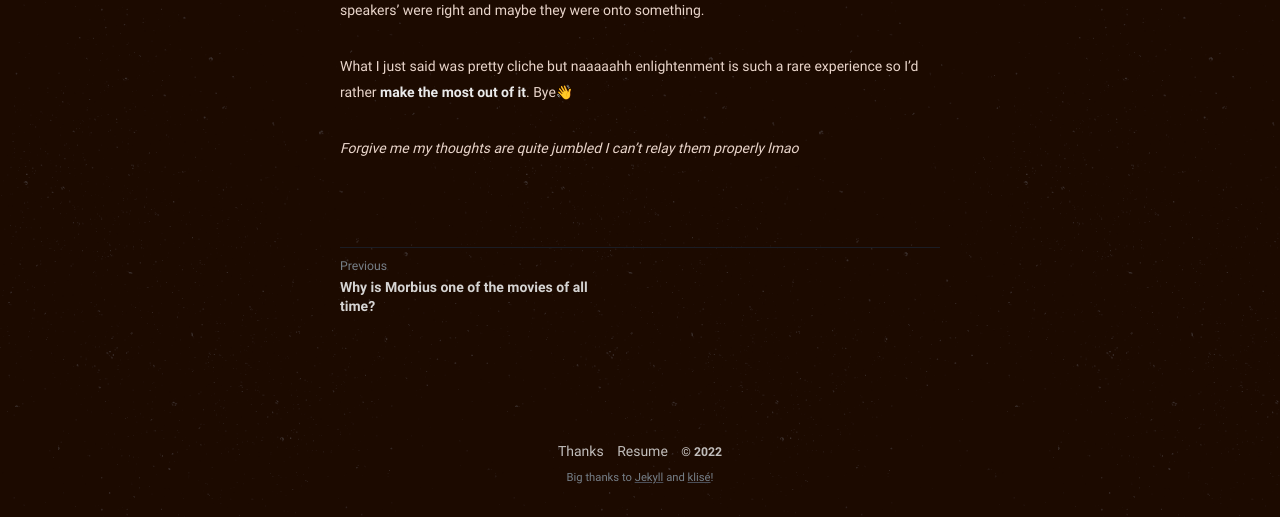
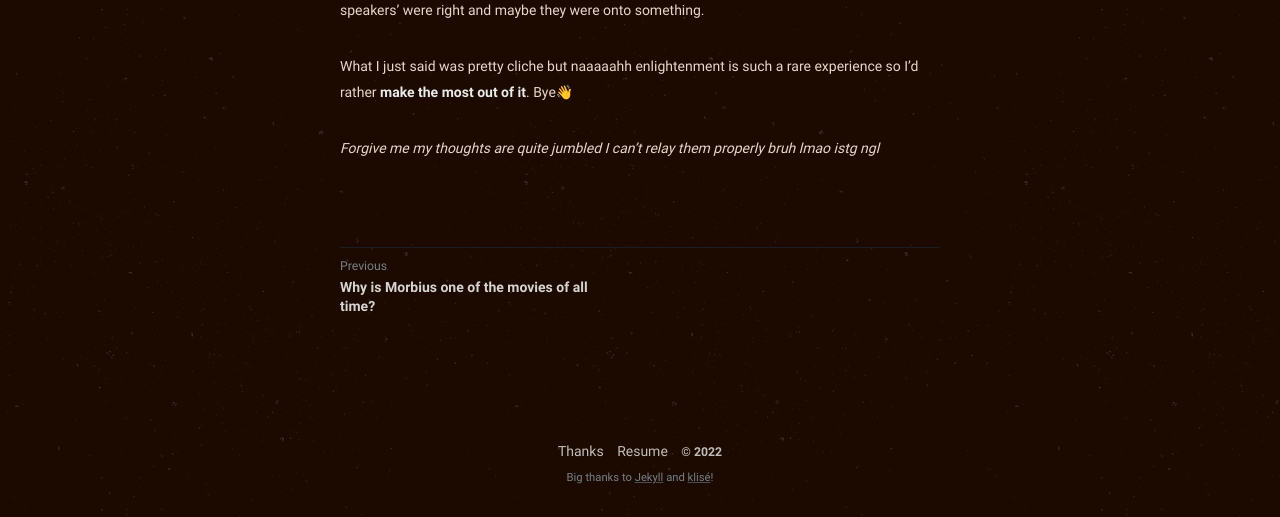
Before and after one commit to philippines69/carlcastroarchives, a Jekyll site: the page built from _posts/2022-07-12-the-thing-people-take-for-granted-the-most.md, in a window 1280 px wide. Shown: the part 1535-2052 px from the top of the page. Built offline with Jekyll 4.4.1, drawn with Linux system fonts in a browser that asks for light colours.

Commit message:
Update from Forestry.io philippines69 updated _posts/2022-07-12-the-thing-people-take-for-granted-the-most.md

```diff
--- a/_posts/2022-07-12-the-thing-people-take-for-granted-the-most.md
+++ b/_posts/2022-07-12-the-thing-people-take-for-granted-the-most.md
@@ -24,4 +24,4 @@ Maybe there's a good reason why the quote is so worn out. Maybe all those 'motiv
 
 What I just said was pretty cliche but naaaaahh enlightenment is such a rare experience so I'd rather **make the most out of it**. Bye👋
 
-_Forgive me my thoughts are quite jumbled I can't relay them properly lmao_
+_Forgive me my thoughts are quite jumbled I can't relay them properly bruh lmao istg ngl_
```
